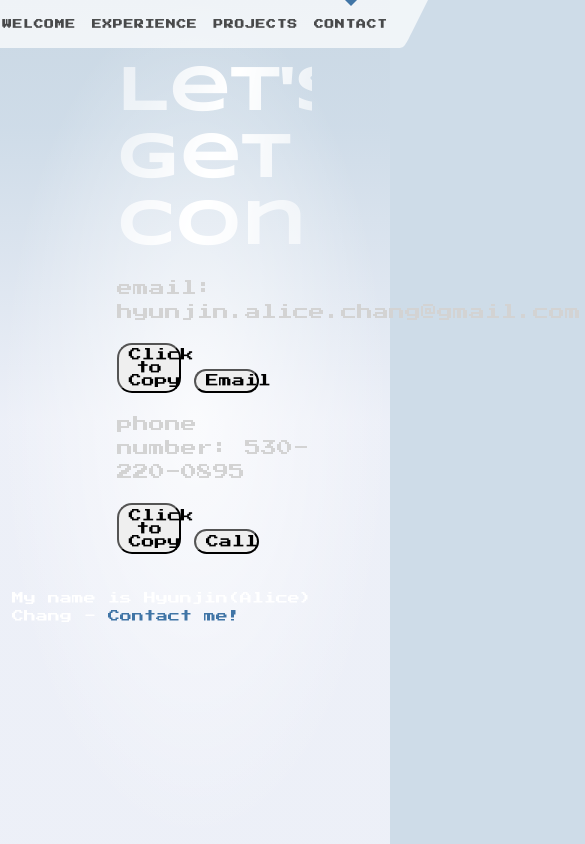
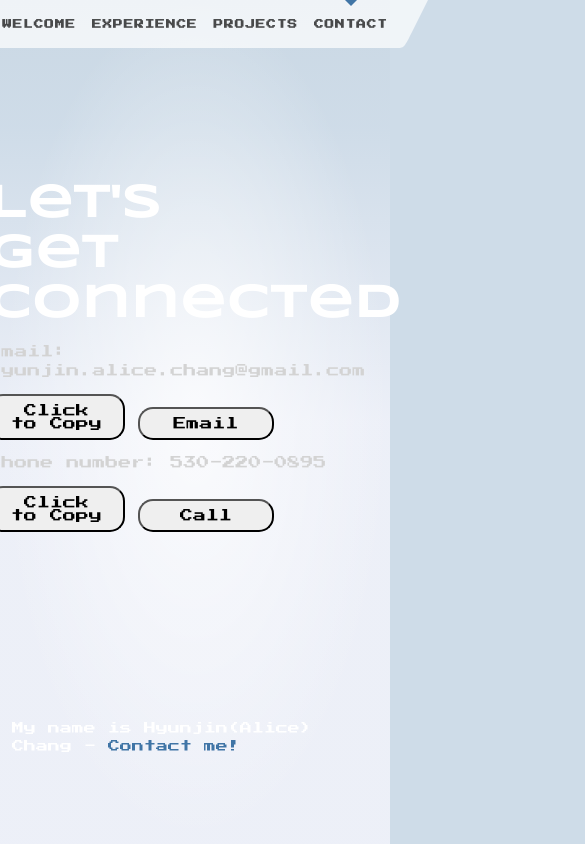
Before and after one commit to chj2788/svelte-portfolio, a SvelteKit app: page /contact in a window 390 px wide. Shown: the top 844 px of the page, 585 px wide, since content can reach past the window. Built offline with nearby package versions, Linux system fonts and the light colour scheme.

Commit message:
modify the contact page layout and add mobile version styling

```diff
--- a/src/routes/contact/+page.svelte
+++ b/src/routes/contact/+page.svelte
@@ -14,6 +14,7 @@
 </script>
 
 <div class="contact-wrapper">
+	<div>
 		<div class="intro-text">Let's <br>get <br>connected</div>
 		<p class="contact-info">
 			email: hyunjin.alice.chang@gmail.com
@@ -28,6 +29,7 @@
 		<div class="button-wrapper">
 			<button on:click|preventDefault={()=>copyToClipboard("530-220-0895")}>Click to Copy</button>
 			<button on:click|preventDefault={()=>window.location.href="tel:530-220-0895"}>Call</button>
+		</div>
 	</div>
 </div>
 
@@ -48,8 +50,10 @@
 	.contact-wrapper {
 		display: flex;
 		flex-direction: column;
-		width: 50%;
-		margin: 10% 20% 2% 30%;
+		width: 100%;
+		justify-content: center;
+		align-items: center;
+		height: 80vh;
 	}
 
 	.contact-info {
@@ -78,4 +82,24 @@
 		to { -webkit-mask-position: -50%; }
 	}
 
+	@media only screen and (max-width: 1200px) {
+		.intro-text {
+			font-size: 3em;
+			-webkit-mask-image: none;
+			animation: none;
+		}
+
+		.contact-wrapper {
+			display: flex;
+		}
+
+		.contact-info {
+			font-size: 13px;
+		}
+
+		.button-wrapper {
+			width: 100%;
+		}
+	}
+
 </style>
```
Lines whose indentation alone changed are shown as unchanged.
